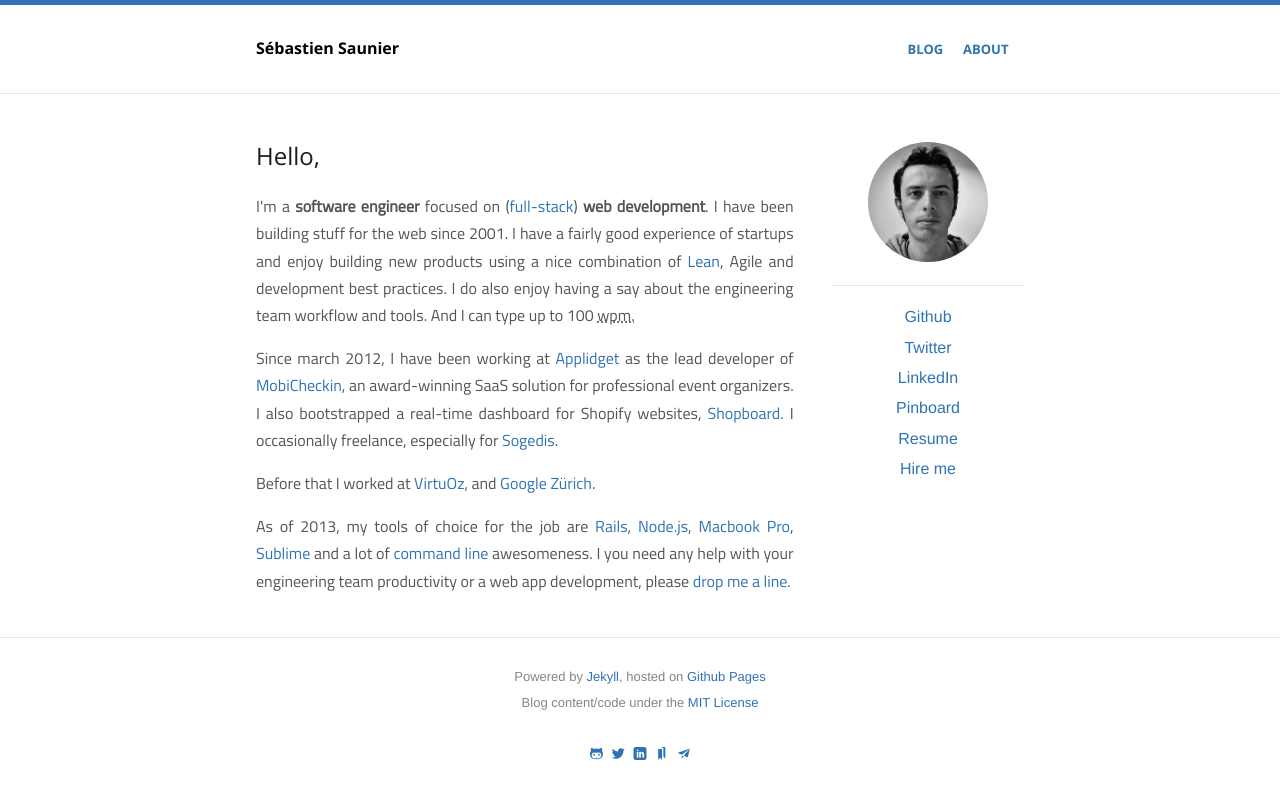
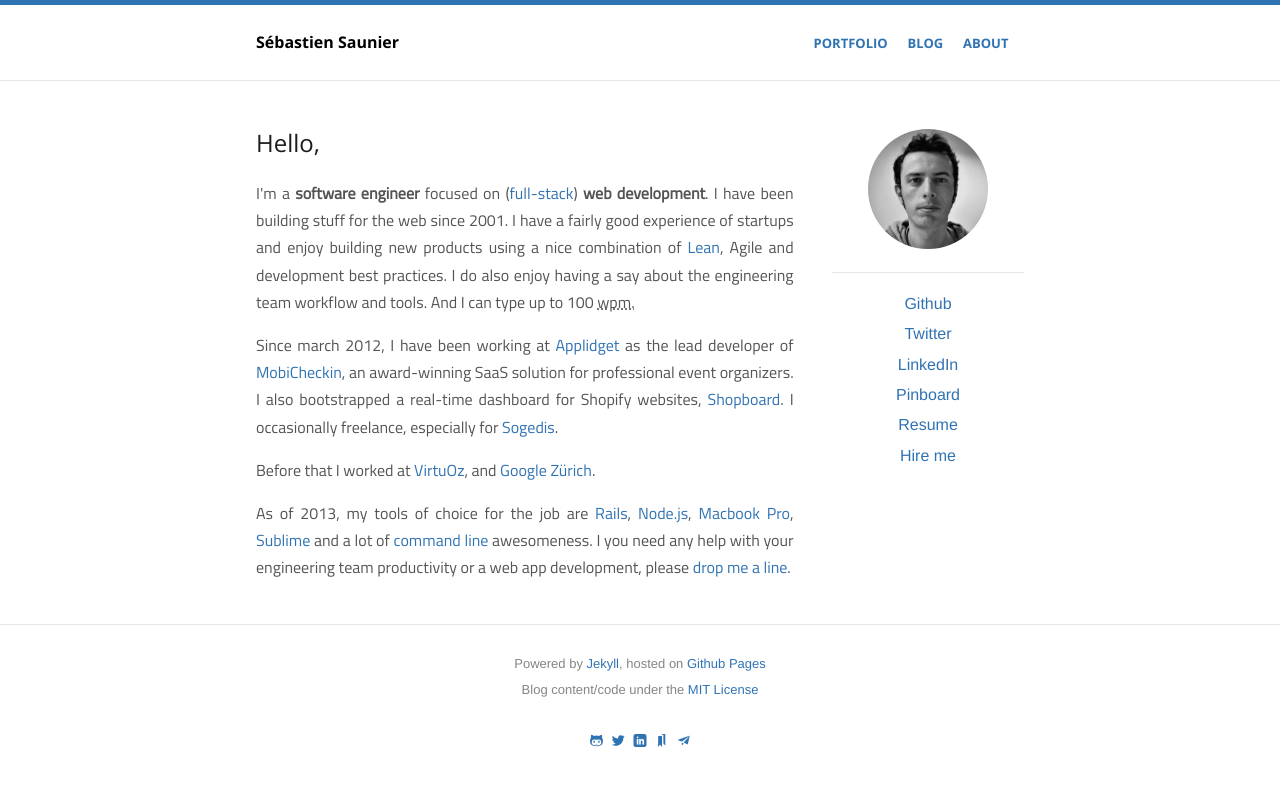
Before and after one commit to ssaunier/ssaunier.github.io, a Jekyll site: the page built from index.html, in a window 1280 px wide. Shown: the top 799 px of the page. Built offline with Jekyll 4.4.1, drawn with Linux system fonts in a browser that asks for light colours.

Commit message:
Empty portfolio with navigation in place

```diff
--- a/_layouts/default.html
+++ b/_layouts/default.html
@@ -19,13 +19,15 @@
 <body>
 
   <header>
-    <div class="logo pull-left">
+    <div class="logo">
       <a href="/">Sébastien Saunier</a>
     </div>
-    <nav class="pull-right">
+    <nav>
+      <a class="{% if page.category == 'portfolio' %} selected {% endif %}" href="/portfolio">portfolio</a>
       <a class="{% if page.category == 'blog' %} selected {% endif %}" href="/blog">blog</a>
       <a class="{% if page.url == '/index.html' %} selected {% endif %}" href="/">about</a>
     </nav>
+    <div class="clear"></div>
   </header>
 
   <div class="container">
--- a/css/main.css
+++ b/css/main.css
@@ -79,18 +79,35 @@
   margin: auto;
   max-width: 48em;
   padding: 0 1em;
-  height: 5.5em;
+  text-align: left;
 }
 
 header .logo, header nav {
-  padding-top: 2em;
   font-family: 'Open Sans', sans-serif;
   font-weight: bold;
+  padding: 1.6em 0;
+}
+
+header .logo {
+  display: inline-block;
 }
 
 header .logo a, header .logo a:hover {
   color: black;
   text-decoration: none;
+}
+
+header nav {
+  float: right;
+}
+
+@media (max-width: 479px) {
+  header .logo, header nav {
+    padding: 0.5em 0;
+  }
+  header nav {
+    float: none;
+  }
 }
 
 nav a {
```
Also changed, not shown: portfolio/index.html (added, +7 -0 lines).
